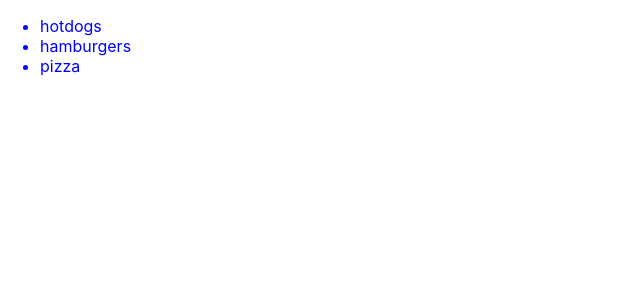
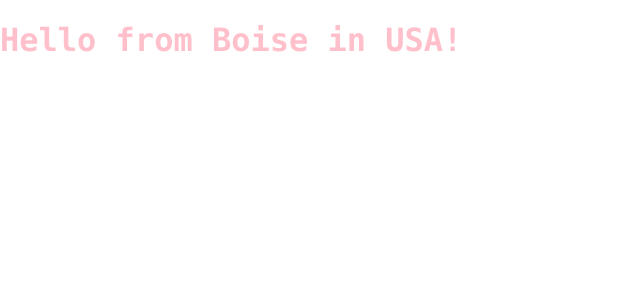
Before and after one commit to AshleyQSmith/hello-react, a React (Create React App) app: page / in a window 1280 px wide. Shown: the top 300 px of the page, without its empty margins (0-640 px from the left). Built offline with nearby package versions, Linux system fonts and the light colour scheme.

Commit message:
JSX features & styling by id & className

```diff
--- a/public/index.html
+++ b/public/index.html
@@ -1,6 +1,14 @@
 <!DOCTYPE html>
 <html lang="en">
   <head>
+    <style>
+      #heading {
+        color: pink;
+      }
+      .cool-text {
+        font-family: "Monaco";
+      }
+    </style>
     <meta charset="utf-8" />
     <link rel="icon" href="%PUBLIC_URL%/favicon.ico" />
     <meta name="viewport" content="width=device-width, initial-scale=1" />
--- a/src/index.js
+++ b/src/index.js
@@ -2,18 +2,35 @@
 import ReactDOM from "react-dom";
 import "./index.css";
 
+let city = {
+  name: "Boise",
+  country: "USA",
+};
+
 ReactDOM.render(
-  React.createElement(
-    "ul",
-    { style: { color: "blue" } },
-    React.createElement("li", null, "hotdogs"),
-    React.createElement("li", null, "hamburgers"),
-    React.createElement("li", null, "pizza")
-  ),
+  // React.createElement(
+  //   "ul",
+  //   { style: { color: "blue" } },
+  //   React.createElement("li", null, "hotdogs"),
+  //   React.createElement("li", null, "hamburgers"),
+  //   React.createElement("li", null, "pizza")
+  // ),
 
   // React.createElement("h1", { style: { color: "blue" } }, "Hello!"),
 
   // React.createElement("h1", null, "hello-react!"),
 
+  // JSX Syntax Examples (powered by Babel and available because this app was created by "create-react-app")
+
+  // <ul>
+  //   <li>Hotdogs</li>
+  //   <li>Hamburgers</li>
+  //   <li>Pizza</li>
+  // </ul>,
+
+  <h1 id="heading" className="cool-text">
+    Hello from {city.name} in {city.country}!
+  </h1>,
+
   document.getElementById("root")
 );
```
